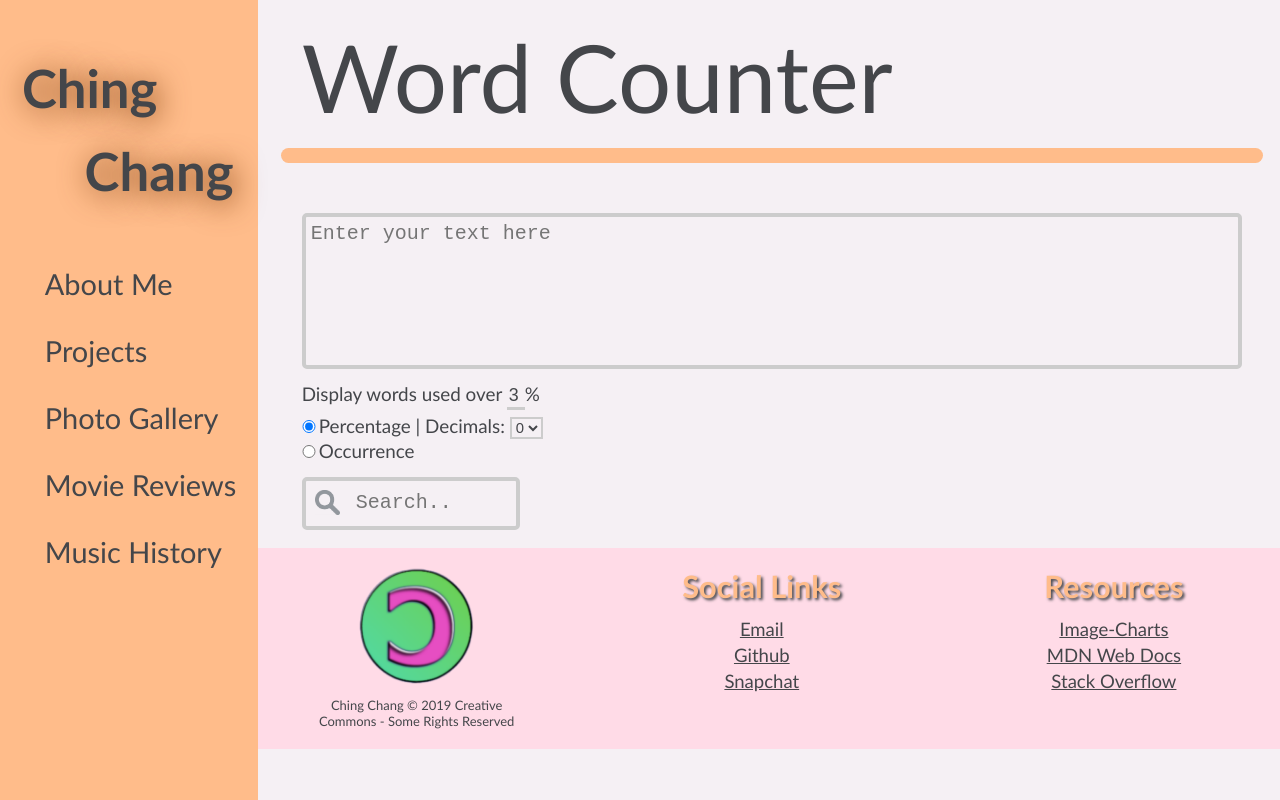
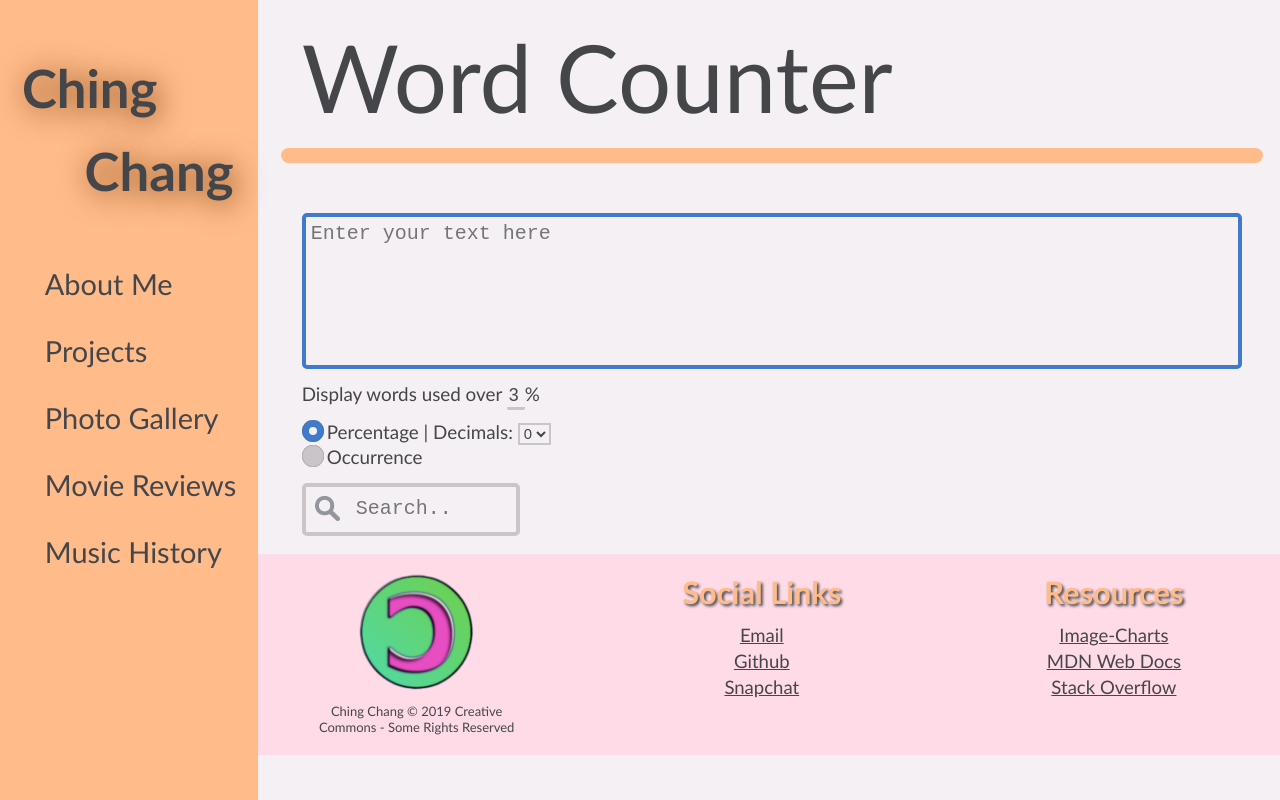
Before and after one commit to ChingChang9/Personal-Website, a Vue app: page /projects/word-counter in a window 1280 px wide. Built offline with nearby package versions, Linux system fonts and the light colour scheme.

Commit message:
new scroll bar!

```diff
--- a/src/App.vue
+++ b/src/App.vue
@@ -2,8 +2,8 @@
   <div id="app">
     <div v-if="$route.path !== '/iop' && $route.path !== '/projects/hacker-terminal'">
       <div v-if="showNav" id="nav" @click="hideNav();$nextTick(animateText)">
-        <div id="ching">Ching</div>
-        <div id="chang">Chang</div>
+        <router-link id="ching" :to="{ name: 'About' }" draggable="false">Ching</router-link>
+        <router-link id="chang" :to="{ name: 'About' }" draggable="false">Chang</router-link>
         <router-link :to="{ name: 'About' }" draggable="false">About Me</router-link>
         <router-link :to="{ name: 'Projects' }" draggable="false">Projects</router-link>
         <router-link :to="{ name: 'PhotoGallery' }" draggable="false">Photo Gallery</router-link>
@@ -83,8 +83,6 @@ body {
   background-color: #f5f0f4;
   color: #44464a;
   font-family: optima;
-}
-#app {
   overflow-x: hidden;
 }
 input, textarea, select {
@@ -95,6 +93,37 @@ a {
   color: #44464a;
   &:hover {
     color: #ffbc8a;
+  }
+}
+
+::-webkit-scrollbar {
+  width: 20px;
+  height: 20px;
+  &-track {
+    border-radius: 100px;
+    background: transparent;
+    box-shadow: inset 0px 0px 2px rgba(0, 0, 0, 0.3);
+    border: 4px solid transparent;
+    background-clip: padding-box;
+    &:hover {
+      background: rgba(0, 0, 0, 0.1);
+      border: 4px solid transparent;
+      background-clip: padding-box;
+    }
+  }
+  &-thumb {
+    background: rgba(64, 123, 203, 0.6);
+    border-radius: 100px;
+    border: 4px solid transparent;
+    background-clip: padding-box;
+    &:hover {
+      background: rgba(64, 123, 203, 0.85);
+      border: 4px solid transparent;
+      background-clip: padding-box;
+    }
+  }
+  &-corner {
+    background: transparent;
   }
 }
 
@@ -114,6 +143,12 @@ a {
     font-size: calc(22px + 2.4vw);
     font-weight: 600;
     text-shadow: 3px 3px 30px #7f3c0a;
+    padding: 0px;
+    &:hover {
+      background: inherit;
+      color: inherit;
+      cursor: pointer;
+    }
   }
   #ching {
     margin-top: 7vh;
--- a/src/views/projects/TypingSpeedTest.vue
+++ b/src/views/projects/TypingSpeedTest.vue
@@ -210,6 +210,7 @@ export default {
   },
   beforeDestroy() {
     window.removeEventListener("resize", this.findLastWords);
+    clearInterval(this.intervalID);
     if (document.getElementById("typing-box")) {
       document.getElementById("typing-box").removeEventListener("keyup", this.startTime);
       document.getElementById("typing-box").removeEventListener("keyup", this.stopTime);
--- a/src/views/projects/WordCounter.vue
+++ b/src/views/projects/WordCounter.vue
@@ -8,8 +8,11 @@
     <div id="user-choice">
       <div>Display words used over <input v-model="percentage" />%</div>
 
-      <input id="percentage" v-model="picked" type="radio" name="user-choice" value="showPercentage" checked />
-      <label for="percentage">Percentage | Decimals:
+      <div class="radio">
+        <label>
+          <input v-model="picked" type="radio" name="user-choice" value="showPercentage" checked />
+          <span class="checkmark"></span>
+          Percentage | Decimals:
           <select v-model="precision">
             <option value="2">0</option>
             <option value="3">1</option>
@@ -18,9 +21,15 @@
             <option value="6">4</option>
           </select>
         </label>
+
         <br />
-      <input id="occurrence" v-model="picked" type="radio" name="user-choice" value="showOccurrence" />
-      <label for="occurrence">Occurrence</label>
+
+        <label>
+          <input v-model="picked" type="radio" name="user-choice" value="showOccurrence" />
+          <span class="checkmark"></span>
+          Occurrence
+        </label>
+      </div>
     </div>
 
     <textarea id="user-search" v-model="search" placeholder="Search.."></textarea>
@@ -192,31 +201,80 @@ export default {
 #text {
   outline-width: 0px;
   resize: none;
-  border: 4px solid #cccccc;
+  border: 4px solid #cac5c9;
   width: calc(100% - 18px);
   border-radius: 5px;
   font-size: 20px;
   margin-bottom: 10px;
   padding: 5px;
+  &:focus {
+    border: 4px solid #407bcb;
+  }
 }
 #user-choice {
   font-size: calc(15px + 0.3vw);
   margin-bottom: 15px;
-  #percentage {
-    margin-top: 10px;
-  }
-  select {
-    font-size: calc(11px + 0.3vw);
-    outline-width: 0px;
-    border: 2px solid #cccccc;
-  }
   input {
     font-size: calc(14px + 0.3vw);
     outline-width: 0px;
     border: none;
     width: 14px;
     margin-left: 0px;
-    border-bottom: 3px solid #cccccc;
+    border-bottom: 3px solid #cac5c9;
+    border-radius: 2px;
+    cursor: pointer;
+    &:focus {
+      border-bottom: 3px solid #407bcb;
+    }
+  }
+  .radio {
+    padding-left: 25px;
+    margin-top: 10px;
+    input {
+      position: absolute;
+      visibility: hidden;
+      &:checked {
+        ~ .checkmark {
+          transition-duration: 0.5s;
+          background-color: #407bcb;
+          &:after {
+            display: block;
+          }
+        }
+      }
+    }
+    .checkmark {
+      position: absolute;
+      margin-left: -25px;
+      height: 22px;
+      width: 22px;
+      background-color: #cac5c9;
+      border-radius: 50%;
+      box-shadow: inset 0 0 1px #44464a;
+      cursor: pointer;
+      &:hover {
+        background-color: #aaa5a9;
+      }
+      &:after {
+        top: 7px;
+        left: 7px;
+        width: 8px;
+        height: 8px;
+        border-radius: 50%;
+        background: #f5f0f4;
+        content: "";
+        position: absolute;
+        display: none;
+      }
+    }
+    select {
+      font-size: calc(11px + 0.3vw);
+      outline-width: 0px;
+      border: 2px solid #cac5c9;
+      &:focus {
+        border: 2px solid #407bcb;
+      }
+    }
   }
 }
 #user-search {
@@ -229,9 +287,12 @@ export default {
   background-position: 9px 9px;
   background-repeat: no-repeat;
   padding: 10px 10px 10px 50px;
-  border: 4px solid #cccccc;
+  border: 4px solid #cac5c9;
   border-radius: 5px;
   font-size: 20px;
+  &:focus {
+    border: 4px solid #407bcb;
+  }
 }
 #output {
   font-family: optima;
```
Also changed, not shown: src/views/About.vue (line endings or trailing spaces). Lines whose indentation alone changed are shown as unchanged.
